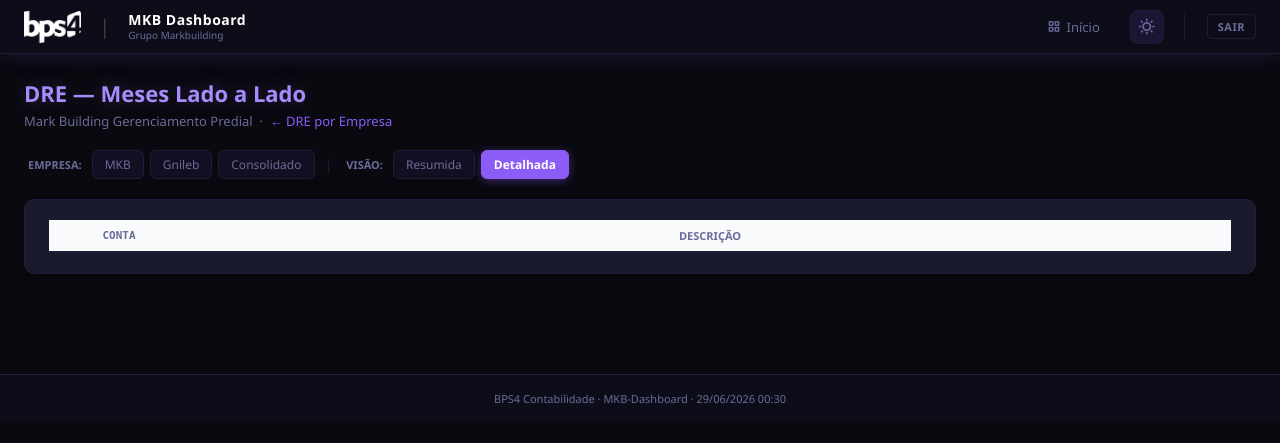
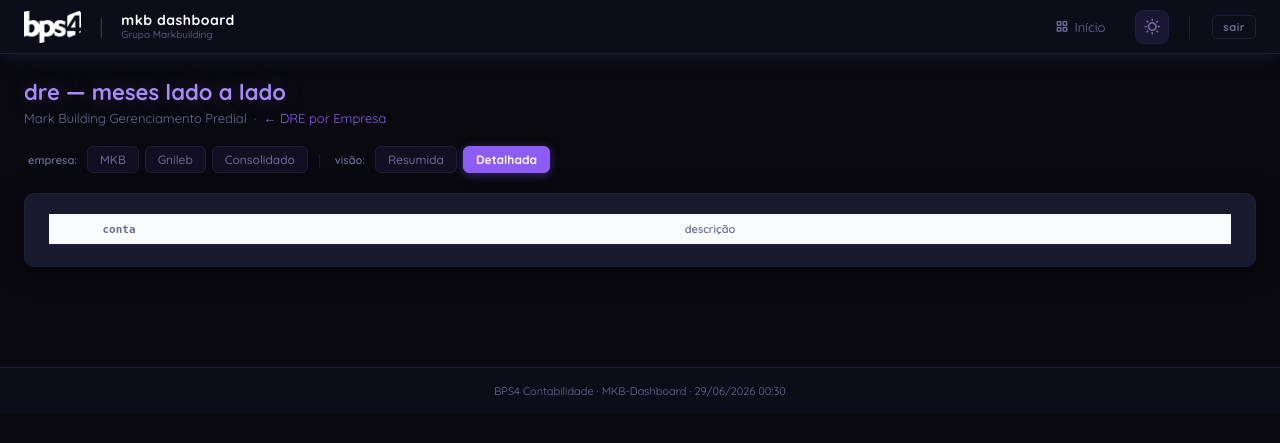
Before and after one commit to mourafabio72-tech/mkb-dashboard, a Flask app: page /dre/mensal/1/detalhada in a window 1280 px wide. Shown: the top 443 px of the page. Run offline with Flask 3, Linux system fonts and the light colour scheme; the visitor is signed in with stand-in values (Sample User, id 1); data that the repository does not hold is empty.

Commit message:
style: fonte Quicksand (geométrica arredondada) e textos em minúsculas
Co-Authored-By: Claude Opus 4.6 <noreply@anthropic.com>

```diff
--- a/static/style.css
+++ b/static/style.css
@@ -1,3 +1,5 @@
+@import url('https://fonts.googleapis.com/css2?family=Quicksand:wght@400;500;600;700&display=swap');
+
 /* ── MKB-Dashboard · BPS4 Contabilidade ──────────────────────────────────── */
 
 :root {
@@ -14,7 +16,7 @@
   --border:    #1e1e3a;       /* borda sutil roxo-escura               */
   --text:      #e2e8f0;       /* texto claro                           */
   --muted:     #6b6b9a;       /* texto secundário                      */
-  --font:      'Segoe UI', system-ui, sans-serif;
+  --font:      'Quicksand', 'Segoe UI', system-ui, sans-serif;
   --row-alt:   #13131f;
   --row-res:   #1a1a35;
   --row-final: #1e1e45;
@@ -80,6 +82,12 @@
 * { box-sizing: border-box; margin: 0; padding: 0; }
 body { font-family: var(--font); background: var(--bg); color: var(--text); font-size: 14px; }
 
+/* Títulos e marca em minúsculas — estética geométrica (fonte Quicksand) */
+.nav-title,
+.page-header h1, .dash-header-top h1,
+.min-header-left h1, .min-welcome-header h1, .min-section-head h2,
+.welcome-title { text-transform: lowercase; }
+
 /* ── NAVBAR ────────────────────────────────────────────────────────────────── */
 .navbar {
   background: #0d0d1a;
@@ -125,7 +133,7 @@ body { font-family: var(--font); background: var(--bg); color: var(--text); font
   font-size: 11px; font-weight: 700; color: var(--muted);
   text-decoration: none; padding: 4px 10px; border-radius: 5px;
   border: 1px solid var(--border); transition: all .15s;
-  text-transform: uppercase; letter-spacing: .5px;
+  text-transform: lowercase; letter-spacing: .5px;
 }
 .nav-logout:hover { border-color: var(--danger); color: var(--danger); }
 
@@ -488,7 +496,7 @@ body { font-family: var(--font); background: var(--bg); color: var(--text); font
   width: 100%; border-collapse: collapse; font-size: 13px;
 }
 .table-mensal th {
-  font-size: 11px; font-weight: 600; color: var(--muted); text-transform: uppercase;
+  font-size: 11px; font-weight: 600; color: var(--muted); text-transform: lowercase;
   padding: 8px 10px; border-bottom: 2px solid var(--border); background: #f8fafc;
   white-space: nowrap;
 }
@@ -525,7 +533,7 @@ body { font-family: var(--font); background: var(--bg); color: var(--text); font
 .text-ajuste { color: var(--success); font-weight: 600; }
 
 /* Selector label */
-.selector-label { font-size: 11px; font-weight: 600; color: var(--muted); text-transform: uppercase; padding: 0 4px; }
+.selector-label { font-size: 11px; font-weight: 600; color: var(--muted); text-transform: lowercase; padding: 0 4px; }
 .btn-mes-destaque { border-color: var(--accent); color: var(--accent); font-weight: 700; }
 
 /* ── TOGGLE DRE TIPO (Oficial / Gerencial) ───────────────────────────────── */
--- a/templates/base.html
+++ b/templates/base.html
@@ -44,7 +44,7 @@
     .hub-text { display: flex; flex-direction: column; gap: 1px; min-width: 0; }
     .hub-label {
       font-size: 13px; font-weight: 800; color: inherit;
-      text-transform: uppercase; letter-spacing: .6px;
+      text-transform: lowercase; letter-spacing: .6px;
     }
     .hub-sub { font-size: 10px; color: inherit; opacity: .7; line-height: 1.3; letter-spacing: .1px; }
     .hub-icon {
@@ -65,7 +65,7 @@
       border: 1px solid rgba(0,0,0,.06);
       box-shadow: 0 2px 8px rgba(0,0,0,.12);
       text-decoration: none;
-      font-size: 12px; font-weight: 700; text-transform: uppercase; letter-spacing: .4px;
+      font-size: 12px; font-weight: 700; text-transform: lowercase; letter-spacing: .4px;
       transition: transform .15s, box-shadow .15s;
     }
     .hub-pill i {
@@ -105,7 +105,7 @@
       font-size: 14px; padding: 12px 28px;
     }
     .welcome-modules-label {
-      font-size: 10px; font-weight: 700; text-transform: uppercase;
+      font-size: 10px; font-weight: 700; text-transform: lowercase;
       letter-spacing: .8px; color: var(--muted); text-align: center;
       margin-bottom: 12px;
     }
```
Also changed, not shown: other parts of static/style.css (+21 -21 lines).
